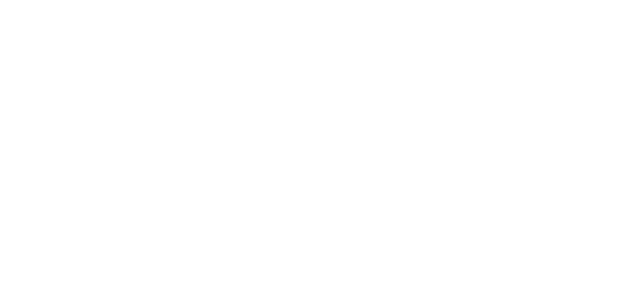
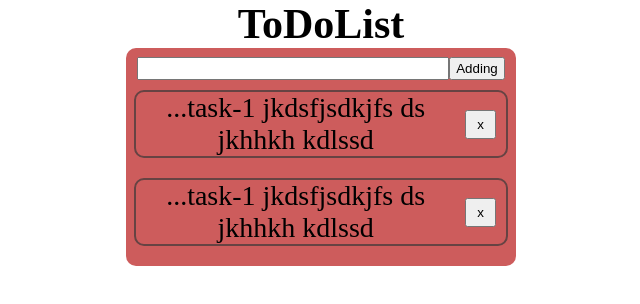
Before and after one commit to maks-1987/ToDoApp, a plain HTML site: page index.html in a window 1280 px wide. Shown: the whole page, without its empty margins (319-959 px from the left). Drawn offline with Linux system fonts and the light colour scheme.

Commit message:
init petproj

```diff
--- a/index.html
+++ b/index.html
@@ -1,15 +1,43 @@
 <!DOCTYPE html>
 <html lang="ru">
-<head>
-    <meta charset="UTF-8">
-    <meta http-equiv="X-UA-Compatible" content="IE=edge">
-    <meta name="viewport" content="width=device-width, initial-scale=1.0">
+  <head>
+    <meta charset="UTF-8" />
+    <meta http-equiv="X-UA-Compatible" content="IE=edge" />
+    <meta name="viewport" content="width=device-width, initial-scale=1.0" />
     <title>ToDoList</title>
-    <link rel="stylesheet" href="./scss/main.css">
-</head>
-<body>
-
+    <link rel="stylesheet" href="./scss/main.css" />
+  </head>
+  <body>
+    <div class="wrapper">
+      <div class="app-todo-list">
+        <div class="container">
+          <h2>ToDoList</h2>
+          <div class="todo-content">
+            <div class="todo-content__input">
+              <div class="task-input">
+                <input type="text" name="task" id="task" />
+              </div>
+              <div class="add-btn">
+                <input type="button" value="Adding" />
+              </div>
+            </div>
+            <div class="todo-content__task">
+              <div class="task-wrapper">
+                <div class="task-unit">...task-1 jkdsfjsdkjfs ds jkhhkh kdlssd</div>
+                <input type="button" value="x" />
+              </div>
+            </div>
+            <div class="todo-content__task">
+              <div class="task-wrapper">
+                <div class="task-unit">...task-1 jkdsfjsdkjfs ds jkhhkh kdlssd</div>
+                <input type="button" value="x" />
+              </div>
+            </div>
+          </div>
+        </div>
+      </div>
+    </div>
 
     <script src="./js/index.js"></script>
-</body>
+  </body>
 </html>
--- a/scss/main.scss
+++ b/scss/main.scss
@@ -1,7 +1,65 @@
 // @import '_styles.scss';
 
 * {
-    margin: 0;
-    padding: 0;
-    box-sizing: border-box;
+  margin: 0;
+  padding: 0;
+  box-sizing: border-box;
+}
+
+.wrapper {
+  min-height: 100%;
+  overflow: hidden;
+}
+
+.container {
+  margin: 0 auto;
+  padding: 0px 5px;
+  max-width: 400px;
+}
+
+.app-todo-list {
+  text-align: center;
+  font-size: 28px;
+}
+
+.todo-content {
+  // border: indianred 1px solid;
+  background-color: indianred;
+  padding-bottom: 10px;
+  border-radius: 10px;
+
+  &__input {
+    display: flex;
+    justify-content: center;
+
+    .task-input {
+      flex: 0 1 80%;
+    }
+
+    input {
+      padding: 2px 5px;
+      width: 100%;
+    }
   }
+
+  &__task {
+    padding: 10px 8px;
+
+    .task-wrapper {
+      display: flex;
+      align-items: center;
+      justify-content: space-between;
+      border: 2px solid #664343;
+      border-radius: 10px;
+    }
+
+    .task-unit {
+      margin-right: 10px;
+    }
+
+    input {
+      padding: 5px 10px;
+      margin-right: 10px;
+    }
+  }
+}
```
Also changed, not shown: scss/main.css, 1 other file.
